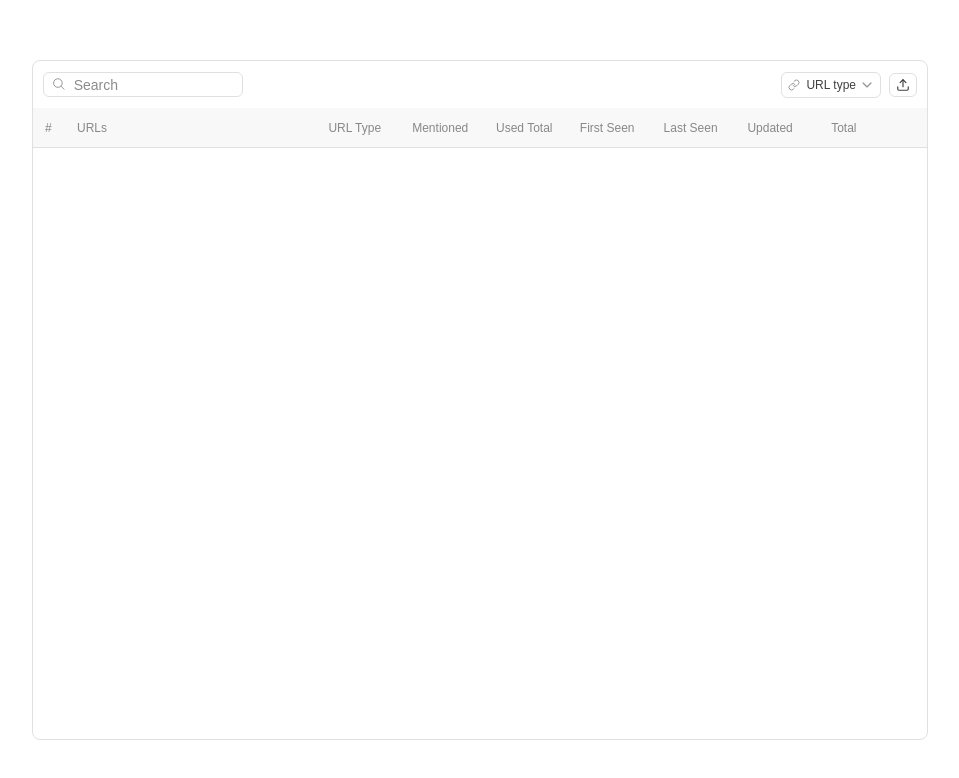
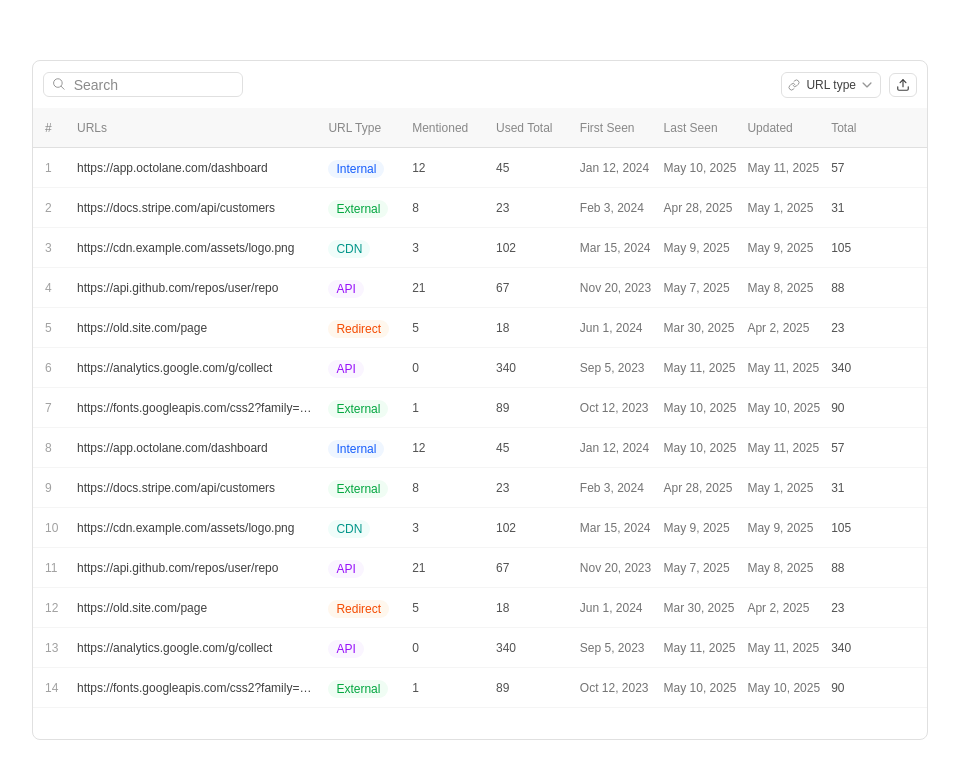
Before and after one commit to 2201monesh/design-component, a Next.js app: page / in a window 1280 px wide. Shown: the top 778 px of the page, without its empty margins (160-1119 px from the left). Built offline with nearby package versions, Linux system fonts and the light colour scheme.

Commit message:
made the table component structure

```diff
--- a/components/TableComponent.tsx
+++ b/components/TableComponent.tsx
@@ -4,11 +4,36 @@ import { LuLink } from "react-icons/lu";
 import { IoIosArrowDown } from "react-icons/io";
 import { FiUpload } from "react-icons/fi";
 
+const rows = [
+  { url: 'https://app.octolane.com/dashboard', type: 'Internal', mentioned: 12, usedTotal: 45, firstSeen: 'Jan 12, 2024', lastSeen: 'May 10, 2025', updated: 'May 11, 2025', total: 57 },
+  { url: 'https://docs.stripe.com/api/customers', type: 'External', mentioned: 8, usedTotal: 23, firstSeen: 'Feb 3, 2024', lastSeen: 'Apr 28, 2025', updated: 'May 1, 2025', total: 31 },
+  { url: 'https://cdn.example.com/assets/logo.png', type: 'CDN', mentioned: 3, usedTotal: 102, firstSeen: 'Mar 15, 2024', lastSeen: 'May 9, 2025', updated: 'May 9, 2025', total: 105 },
+  { url: 'https://api.github.com/repos/user/repo', type: 'API', mentioned: 21, usedTotal: 67, firstSeen: 'Nov 20, 2023', lastSeen: 'May 7, 2025', updated: 'May 8, 2025', total: 88 },
+  { url: 'https://old.site.com/page', type: 'Redirect', mentioned: 5, usedTotal: 18, firstSeen: 'Jun 1, 2024', lastSeen: 'Mar 30, 2025', updated: 'Apr 2, 2025', total: 23 },
+  { url: 'https://analytics.google.com/g/collect', type: 'API', mentioned: 0, usedTotal: 340, firstSeen: 'Sep 5, 2023', lastSeen: 'May 11, 2025', updated: 'May 11, 2025', total: 340 },
+  { url: 'https://fonts.googleapis.com/css2?family=Inter', type: 'External', mentioned: 1, usedTotal: 89, firstSeen: 'Oct 12, 2023', lastSeen: 'May 10, 2025', updated: 'May 10, 2025', total: 90 },
+  { url: 'https://app.octolane.com/dashboard', type: 'Internal', mentioned: 12, usedTotal: 45, firstSeen: 'Jan 12, 2024', lastSeen: 'May 10, 2025', updated: 'May 11, 2025', total: 57 },
+  { url: 'https://docs.stripe.com/api/customers', type: 'External', mentioned: 8, usedTotal: 23, firstSeen: 'Feb 3, 2024', lastSeen: 'Apr 28, 2025', updated: 'May 1, 2025', total: 31 },
+  { url: 'https://cdn.example.com/assets/logo.png', type: 'CDN', mentioned: 3, usedTotal: 102, firstSeen: 'Mar 15, 2024', lastSeen: 'May 9, 2025', updated: 'May 9, 2025', total: 105 },
+  { url: 'https://api.github.com/repos/user/repo', type: 'API', mentioned: 21, usedTotal: 67, firstSeen: 'Nov 20, 2023', lastSeen: 'May 7, 2025', updated: 'May 8, 2025', total: 88 },
+  { url: 'https://old.site.com/page', type: 'Redirect', mentioned: 5, usedTotal: 18, firstSeen: 'Jun 1, 2024', lastSeen: 'Mar 30, 2025', updated: 'Apr 2, 2025', total: 23 },
+  { url: 'https://analytics.google.com/g/collect', type: 'API', mentioned: 0, usedTotal: 340, firstSeen: 'Sep 5, 2023', lastSeen: 'May 11, 2025', updated: 'May 11, 2025', total: 340 },
+  { url: 'https://fonts.googleapis.com/css2?family=Inter', type: 'External', mentioned: 1, usedTotal: 89, firstSeen: 'Oct 12, 2023', lastSeen: 'May 10, 2025', updated: 'May 10, 2025', total: 90 },
+]
+
+const typeChip: Record<string, string> = {
+  Internal: 'bg-blue-50 text-blue-600',
+  External: 'bg-green-50 text-green-600',
+  CDN: 'bg-teal-50 text-teal-600',
+  API: 'bg-purple-50 text-purple-600',
+  Redirect: 'bg-orange-50 text-orange-600',
+}
+
 const TableComponent = () => {
   return (
     <div className='w-full h-full flex items-center justify-center'>
-        <div className='border w-[70%] h-[85%] rounded-lg border-[#e0e0e0]'>
-            <div className='w-full h-[7%] flex items-center justify-between px-2.5'>
+        <div className='border w-[70%] h-[85%] rounded-lg border-[#e0e0e0] flex flex-col overflow-hidden'>
+            <div className='w-full shrink-0 h-[7%] flex items-center justify-between px-2.5'>
                 <div className='border outline-none rounded-md border-[#e0e0e0] h-[25px] text-sm w-[200px] flex items-center'>
                     <IoSearchOutline className='text-[#888888] w-[15%] mb-0.5' />
                     <input type="text" className='outline-none w-[85%] flex items-center' placeholder='Search' />
@@ -24,16 +49,33 @@ const TableComponent = () => {
                     </div>
                 </div>
             </div>
-            <div className='h-10 border-b border-[#e0e0e0] bg-[#f8f8f8] table-col-div flex items-center px-3'>
-                <span className='text-xs text-[#888888] w-8 shrink-0'>#</span>
-                <span className='text-xs text-[#888888] flex-[3]'>URLs</span>
-                <span className='text-xs text-[#888888] flex-1'>URL Type</span>
-                <span className='text-xs text-[#888888] flex-1'>Mentioned</span>
-                <span className='text-xs text-[#888888] flex-1'>Used Total</span>
-                <span className='text-xs text-[#888888] flex-1'>First Seen</span>
-                <span className='text-xs text-[#888888] flex-1'>Last Seen</span>
-                <span className='text-xs text-[#888888] flex-1'>Updated</span>
-                <span className='text-xs text-[#888888] flex-1'>Total</span>
+            <div className='h-10 shrink-0 border-b border-[#e0e0e0] bg-[#f8f8f8] table-col-div grid grid-cols-[2rem_3fr_1fr_1fr_1fr_1fr_1fr_1fr_1fr] items-center px-3'>
+                <span className='text-xs text-[#888888]'>#</span>
+                <span className='text-xs text-[#888888]'>URLs</span>
+                <span className='text-xs text-[#888888]'>URL Type</span>
+                <span className='text-xs text-[#888888]'>Mentioned</span>
+                <span className='text-xs text-[#888888]'>Used Total</span>
+                <span className='text-xs text-[#888888]'>First Seen</span>
+                <span className='text-xs text-[#888888]'>Last Seen</span>
+                <span className='text-xs text-[#888888]'>Updated</span>
+                <span className='text-xs text-[#888888]'>Total</span>
+            </div>
+            <div className='flex-1 overflow-y-auto no-scrollbar'>
+                {rows.map((row, i) => (
+                    <div key={i} className='grid grid-cols-[2rem_3fr_1fr_1fr_1fr_1fr_1fr_1fr_1fr] items-center px-3 h-10 border-b border-[#f5f5f5]'>
+                        <span className='text-xs text-neutral-400'>{i + 1}</span>
+                        <span className='text-xs text-neutral-700 truncate pr-4'>{row.url}</span>
+                        <span>
+                            <span className={`text-xs px-2 py-0.5 rounded-full font-medium ${typeChip[row.type]}`}>{row.type}</span>
+                        </span>
+                        <span className='text-xs text-neutral-600'>{row.mentioned}</span>
+                        <span className='text-xs text-neutral-600'>{row.usedTotal}</span>
+                        <span className='text-xs text-neutral-500'>{row.firstSeen}</span>
+                        <span className='text-xs text-neutral-500'>{row.lastSeen}</span>
+                        <span className='text-xs text-neutral-500'>{row.updated}</span>
+                        <span className='text-xs text-neutral-600'>{row.total}</span>
+                    </div>
+                ))}
             </div>
         </div>
     </div>
```
